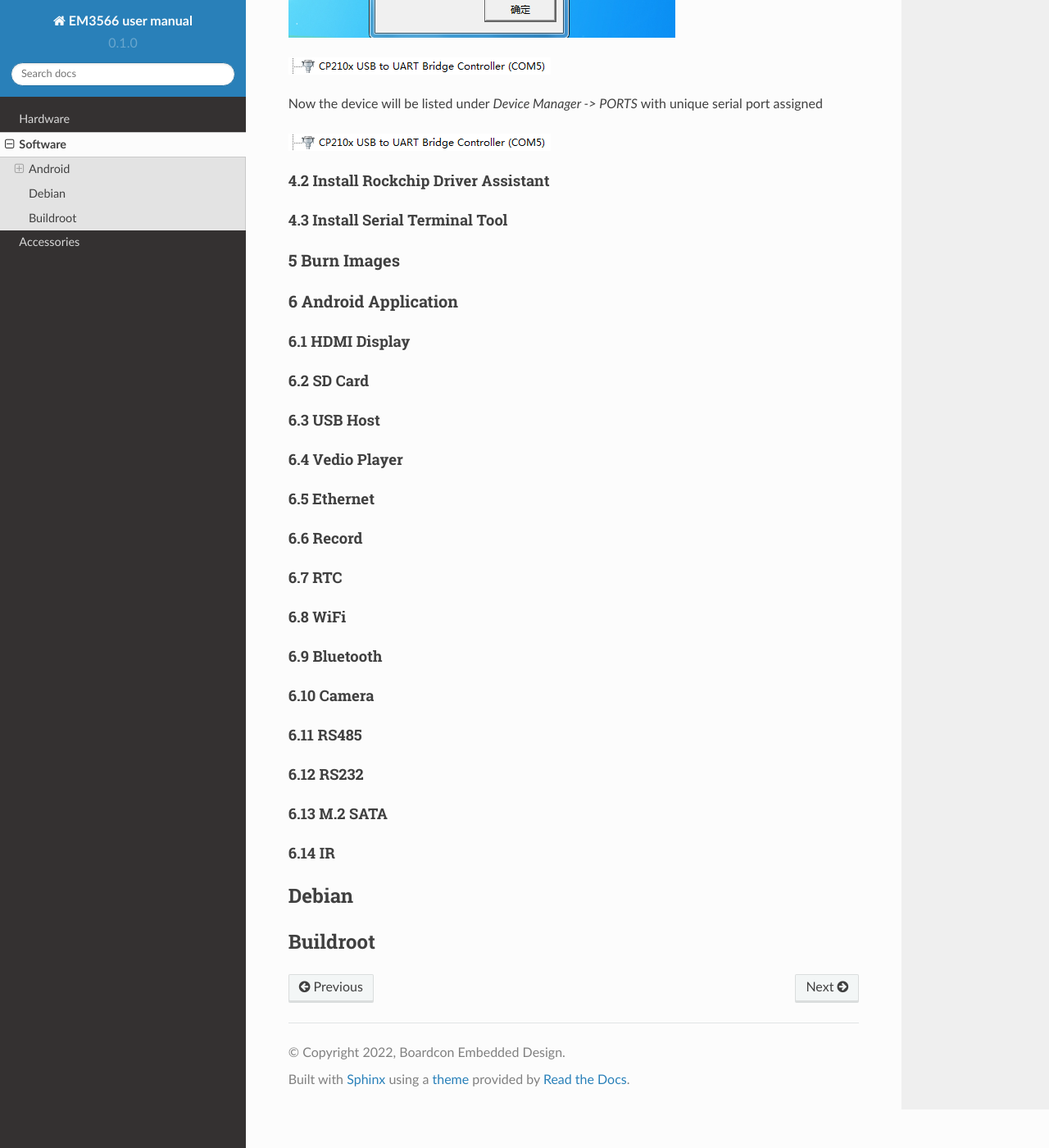
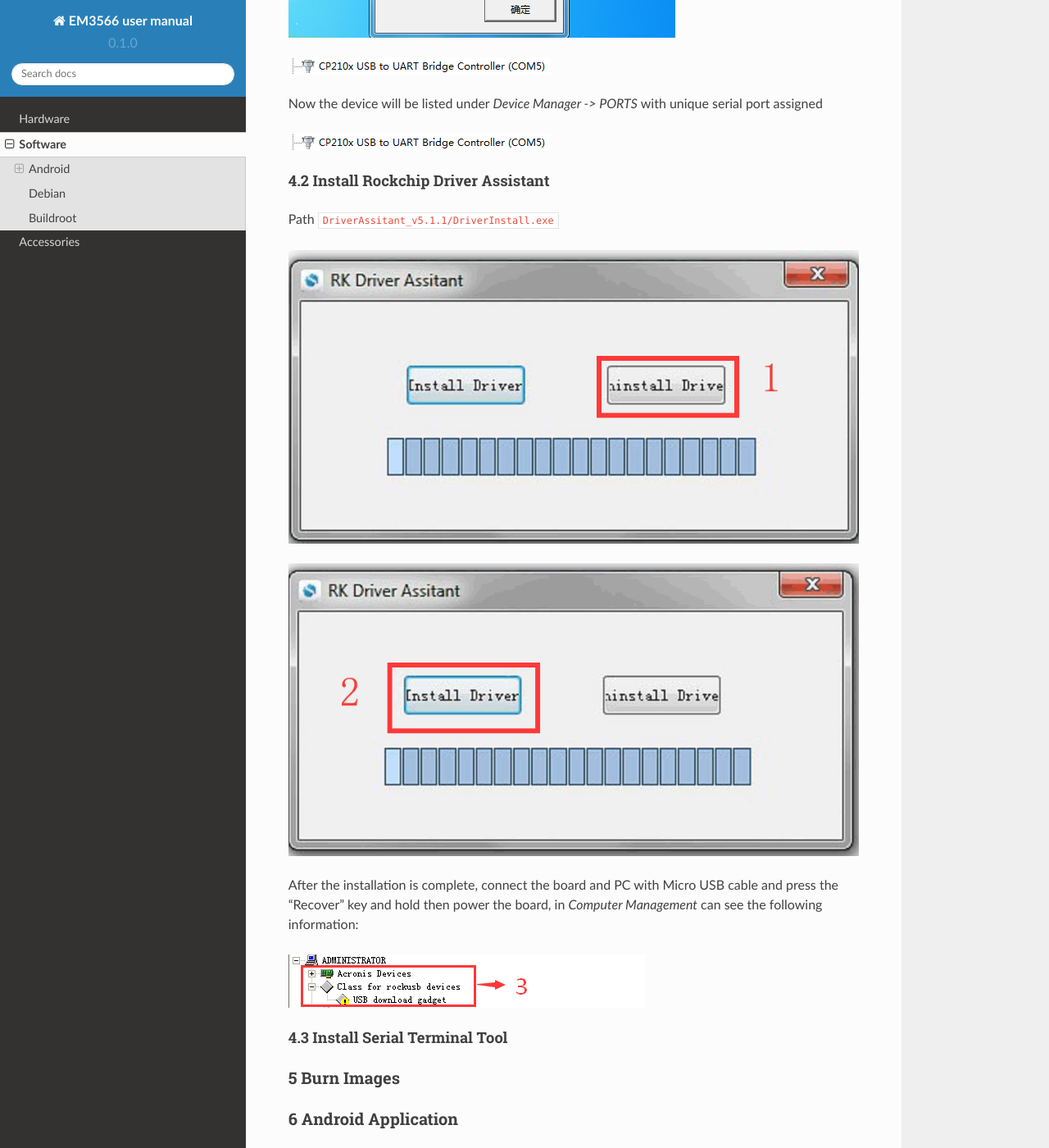
Before and after one commit to boardcon/EM3566, a Sphinx documentation site: the page built from docs/source/software.rst, in a window 1280 px wide and 1400 px high, scrolled down 7888 px. Shown: the whole window at 82% size. Built offline with Sphinx 7.4.7 and the Read the Docs theme 2.0.0, drawn with Linux system fonts in a browser that asks for light colours.

Commit message:
Update software.rst

```diff
--- a/docs/source/software.rst
+++ b/docs/source/software.rst
@@ -222,9 +222,23 @@
 .. figure:: ./image/EM3566_SBC_Android11_figure_19.png
    :alt: serial port path
 
-
 4.2 Install Rockchip Driver Assistant
 """"""""""""""""""""""""""""""""""""""""
+
+Path :file:`DriverAssitant_v5.1.1/DriverInstall.exe`
+
+.. figure:: ./image/RK_Driver_Assitant_install-1.png
+   :alt: RK_Driver_Assitant_install-1
+
+.. figure:: ./image/RK_Driver_Assitant_install-2.png
+   :alt: RK_Driver_Assitant_install-2
+
+After the installation is complete, connect the board and PC with Micro USB cable and press the "Recover" key and hold then power the board, in *Computer Management* can see the following information:
+
+.. figure:: ./image/EM3566_SBC_Android11_figure_22.png
+   :alt: serial port path
+
+
 
 4.3 Install Serial Terminal Tool
 """""""""""""""""""""""""""""""""
```
